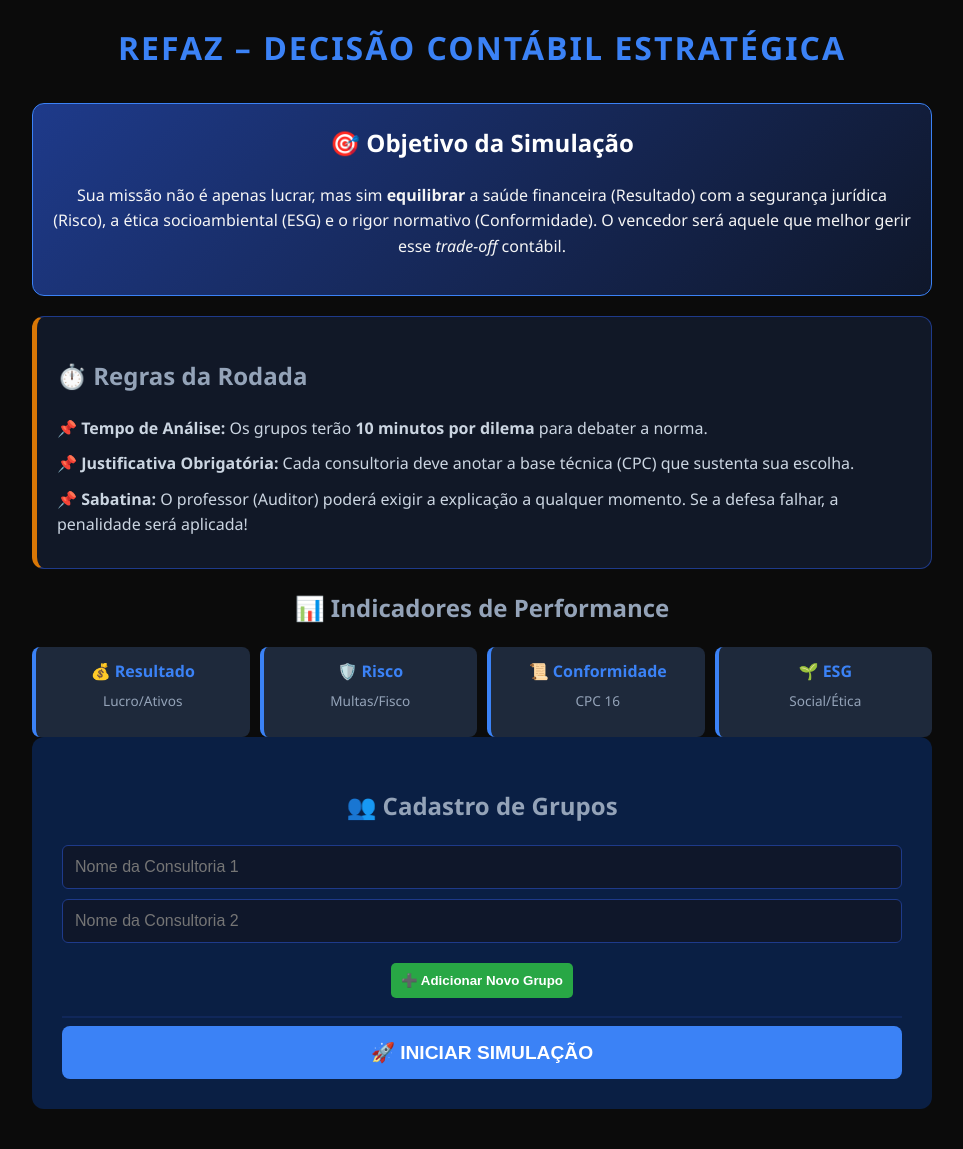
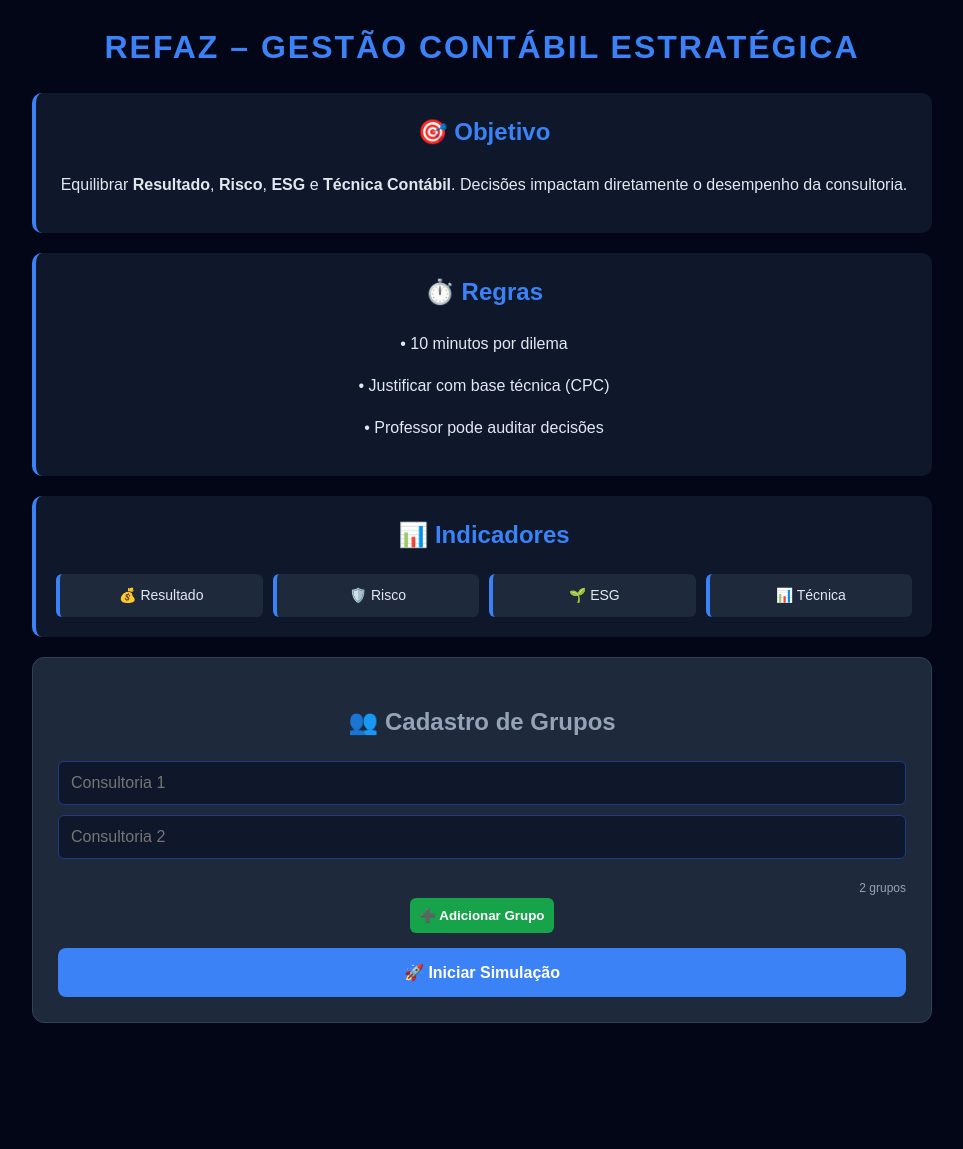
Before and after one commit to brunob329-droid/jogo-refaz, a Flask app: page / in a window 1280 px wide. Shown: the part 322-1471 px from the top of the page, without its empty margins (158-1121 px from the left). After the commit the page ends 1345 px from the top, so only its background shows below. Run offline with Flask 3, Linux system fonts and the light colour scheme.

Commit message:
Update index.html

```diff
--- a/templates/index.html
+++ b/templates/index.html
@@ -5,86 +5,229 @@
     <meta name="viewport" content="width=device-width, initial-scale=1.0">
     <title>Refaz - Início</title>
     <link rel="stylesheet" href="{{ url_for('static', filename='style.css') }}">
+
     <style>
-        /* Estilos rápidos para os novos botões */
-        .input-group { display: flex; flex-direction: column; gap: 10px; margin-bottom: 20px; }
+        body {
+            background: #020617;
+            color: #e2e8f0;
+            font-family: Arial, sans-serif;
+        }
+
+        .container-inicio {
+            max-width: 900px;
+            margin: auto;
+            padding: 20px;
+        }
+
+        h1 {
+            text-align: center;
+            color: #3b82f6;
+            margin-bottom: 20px;
+        }
+
+        .logo-container {
+            text-align: center;
+            margin-bottom: 20px;
+        }
+
+        .img-logo {
+            width: 100%;
+            max-width: 600px;
+            border-radius: 12px;
+            opacity: 0.9;
+        }
+
+        .quadro {
+            background: #0f172a;
+            padding: 20px;
+            border-radius: 10px;
+            margin-bottom: 20px;
+            border-left: 4px solid #3b82f6;
+        }
+
+        .quadro h2 {
+            margin-top: 0;
+            color: #3b82f6;
+        }
+
+        .impacto-grid {
+            display: grid;
+            grid-template-columns: repeat(auto-fit, minmax(150px, 1fr));
+            gap: 10px;
+        }
+
+        .impacto-card {
+            background: #1e293b;
+            padding: 10px;
+            border-radius: 6px;
+            text-align: center;
+            font-size: 14px;
+        }
+
+        .card-inicio {
+            background: #1e293b;
+            padding: 25px;
+            border-radius: 12px;
+            border: 1px solid #334155;
+        }
+
+        .input-group {
+            display: flex;
+            flex-direction: column;
+            gap: 10px;
+        }
+
+        .input-dinamico {
+            display: flex;
+            gap: 5px;
+        }
+
+        input {
+            flex: 1;
+            padding: 10px;
+            border-radius: 5px;
+            border: 1px solid #334155;
+            background: #020617;
+            color: white;
+        }
+
         .btn-adicionar {
-            background-color: #28a745; color: white; border: none; padding: 10px;
-            border-radius: 5px; cursor: pointer; margin-bottom: 10px; font-weight: bold;
+            background: #16a34a;
+            border: none;
+            padding: 10px;
+            border-radius: 6px;
+            color: white;
+            font-weight: bold;
+            cursor: pointer;
         }
-        .btn-adicionar:hover { background-color: #218838; }
-        .input-dinamico { position: relative; display: flex; gap: 5px; }
-        .btn-remover { background: #dc3545; color: white; border: none; border-radius: 3px; cursor: pointer; padding: 0 10px; }
+
+        .btn-remover {
+            background: #dc2626;
+            border: none;
+            color: white;
+            padding: 0 10px;
+            border-radius: 5px;
+            cursor: pointer;
+        }
+
+        .btn-iniciar-jogo {
+            width: 100%;
+            margin-top: 15px;
+            background: #3b82f6;
+            padding: 15px;
+            border: none;
+            border-radius: 8px;
+            font-weight: bold;
+            color: white;
+            font-size: 16px;
+            cursor: pointer;
+        }
+
+        .btn-iniciar-jogo:hover {
+            background: #2563eb;
+        }
+
+        .contador {
+            text-align: right;
+            font-size: 12px;
+            color: #94a3b8;
+        }
     </style>
 </head>
+
 <body>
 
 <div class="container-inicio">
 
     <div class="logo-container">
-        <img src="https://images.unsplash.com/photo-1558769132-cb1aea458c5e?auto=format&fit=crop&w=800&q=80" alt="Brechó Refaz" class="img-logo">
+        <img src="https://images.unsplash.com/photo-1558769132-cb1aea458c5e?auto=format&fit=crop&w=800&q=80" class="img-logo">
     </div>
 
-    <h1>Refaz – Decisão Contábil Estratégica</h1>
+    <h1>Refaz – Gestão Contábil Estratégica</h1>
 
-    <div class="quadro-missao">
-        <h2>🎯 Objetivo da Simulação</h2>
-        <p>Sua missão não é apenas lucrar, mas sim <strong>equilibrar</strong> a saúde financeira (Resultado) com a segurança jurídica (Risco), a ética socioambiental (ESG) e o rigor normativo (Conformidade). O vencedor será aquele que melhor gerir esse <i>trade-off</i> contábil.</p>
+    <div class="quadro">
+        <h2>🎯 Objetivo</h2>
+        <p>
+            Equilibrar <strong>Resultado</strong>, <strong>Risco</strong>,
+            <strong>ESG</strong> e <strong>Técnica Contábil</strong>.
+            Decisões impactam diretamente o desempenho da consultoria.
+        </p>
     </div>
 
-    <div class="quadro-regras">
-        <h2>⏱️ Regras da Rodada</h2>
-        <div class="regras-lista">
-            <p>📌 <strong>Tempo de Análise:</strong> Os grupos terão <strong>10 minutos por dilema</strong> para debater a norma.</p>
-            <p>📌 <strong>Justificativa Obrigatória:</strong> Cada consultoria deve anotar a base técnica (CPC) que sustenta sua escolha.</p>
-            <p>📌 <strong>Sabatina:</strong> O professor (Auditor) poderá exigir a explicação a qualquer momento. Se a defesa falhar, a penalidade será aplicada!</p>
-        </div>
+    <div class="quadro">
+        <h2>⏱️ Regras</h2>
+        <p>• 10 minutos por dilema</p>
+        <p>• Justificar com base técnica (CPC)</p>
+        <p>• Professor pode auditar decisões</p>
     </div>
 
-    <div class="quadro-impacto">
-        <h2>📊 Indicadores de Performance</h2>
+    <div class="quadro">
+        <h2>📊 Indicadores</h2>
         <div class="impacto-grid">
-            <div class="impacto-card"><strong>💰 Resultado</strong><p>Lucro/Ativos</p></div>
-            <div class="impacto-card"><strong>🛡️ Risco</strong><p>Multas/Fisco</p></div>
-            <div class="impacto-card"><strong>📜 Conformidade</strong><p>CPC 16</p></div>
-            <div class="impacto-card"><strong>🌱 ESG</strong><p>Social/Ética</p></div>
+            <div class="impacto-card">💰 Resultado</div>
+            <div class="impacto-card">🛡️ Risco</div>
+            <div class="impacto-card">🌱 ESG</div>
+            <div class="impacto-card">📊 Técnica</div>
         </div>
     </div>
 
     <div class="card-inicio">
         <h2>👥 Cadastro de Grupos</h2>
+
         <form action="/iniciar" method="post">
             <div id="container-grupos" class="input-group">
+
                 <div class="input-dinamico">
-                    <input type="text" name="nomes_grupos" placeholder="Nome da Consultoria 1" required>
+                    <input type="text" name="nomes_groups" placeholder="Consultoria 1" required>
                 </div>
+
                 <div class="input-dinamico">
-                    <input type="text" name="nomes_grupos" placeholder="Nome da Consultoria 2" required>
+                    <input type="text" name="nomes_groups" placeholder="Consultoria 2" required>
                 </div>
+
             </div>
 
-            <button type="button" class="btn-adicionar" onclick="addGrupo()">➕ Adicionar Novo Grupo</button>
-            <hr>
-            <button type="submit" class="btn-iniciar-jogo">🚀 INICIAR SIMULAÇÃO</button>
+            <div class="contador" id="contador">2 grupos</div>
+
+            <button type="button" class="btn-adicionar" onclick="addGrupo()">
+                ➕ Adicionar Grupo
+            </button>
+
+            <button type="submit" class="btn-iniciar-jogo">
+                🚀 Iniciar Simulação
+            </button>
         </form>
     </div>
+
 </div>
 
 <script>
-    function addGrupo() {
-        const container = document.getElementById('container-grupos');
-        const totalGrupos = container.querySelectorAll('input').length + 1;
+function addGrupo() {
+    const container = document.getElementById('container-grupos');
+    const total = container.querySelectorAll('input').length + 1;
 
-        const div = document.createElement('div');
-        div.className = 'input-dinamico';
-        div.innerHTML = `
-            <input type="text" name="nomes_grupos" placeholder="Nome da Consultoria ${totalGrupos}" required>
-            <button type="button" class="btn-remover" onclick="this.parentElement.remove()">✕</button>
-        `;
-        container.appendChild(div);
-    }
+    const div = document.createElement('div');
+    div.className = 'input-dinamico';
+
+    div.innerHTML = `
+        <input type="text" name="nomes_groups" placeholder="Consultoria ${total}" required>
+        <button type="button" class="btn-remover" onclick="removerGrupo(this)">✕</button>
+    `;
+
+    container.appendChild(div);
+    atualizarContador();
+}
+
+function removerGrupo(btn) {
+    btn.parentElement.remove();
+    atualizarContador();
+}
+
+function atualizarContador() {
+    const total = document.querySelectorAll('#container-grupos input').length;
+    document.getElementById('contador').innerText = total + " grupos";
+}
 </script>
 
-<script src="{{ url_for('static', filename='script.js') }}"></script>
 </body>
 </html>
```
